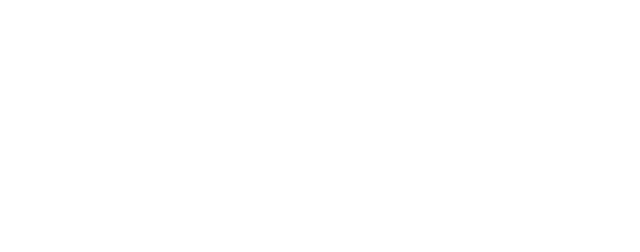
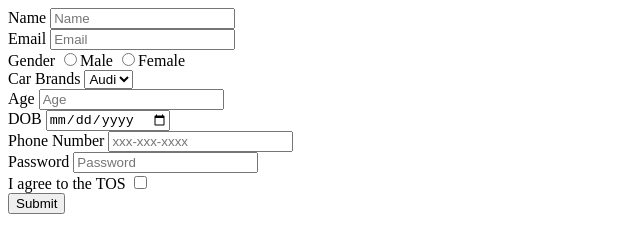
Before and after one commit to acciojob/signup-form-car-rohitkumar-7, a website: page main.html in a window 1280 px wide. Shown: the whole page, without its empty margins (0-640 px from the left). Drawn offline with Linux system fonts and the light colour scheme.

Commit message:
created a submission

```diff
--- a/main.html
+++ b/main.html
@@ -8,6 +8,40 @@
 
 <body>
 	<!-- the entire body must be written by student -->
+	<form method="post">
+		<label for="name">Name</label>
+		<input type="text" required  id="name" placeholder="Name"/>
+		<br>
+		<label for="email">Email</label>
+		<input type="email" required  id="email" placeholder="Email"/>
+		<br>
+		<label>Gender</label>
+		<input type="radio" required  id="gender_m" name="gender"/>Male
+		<input type="radio" required  id="gender_f" name="gender"/>Female
+		<br>
+		<label for="cars">Car Brands</label>
+		<select id="cars" required>
+			<optio>Bmw</optio>
+			<option>Audi</option>
+		</select>
+		<br>
+		<label for="age">Age</label>
+		<input type="number" required  id="age" placeholder="Age"/>
+		<br>
+		<label for="dob">DOB</label>
+		<input type="date" required  id="dob"/>
+		<br>
+		<label for="tel">Phone Number</label>
+		<input type="tel"   id="tel" placeholder="xxx-xxx-xxxx"/>
+		<br>
+		<label for="password">Password</label>
+		<input type="password" required  id="password" placeholder="Password"/>
+		<br>
+		<lalel for="tos">I agree to the TOS</lalel>
+			<input type="checkbox" required id="tos"/>
+		<br>
+		<button type="submit">Submit</button>
+	</form>
     <script type="text/javascript" src="./script.js">
 </script>
 
```
